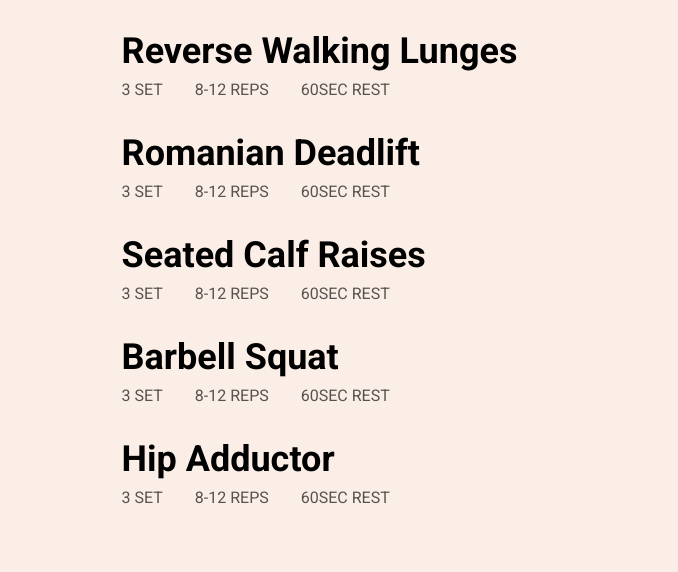
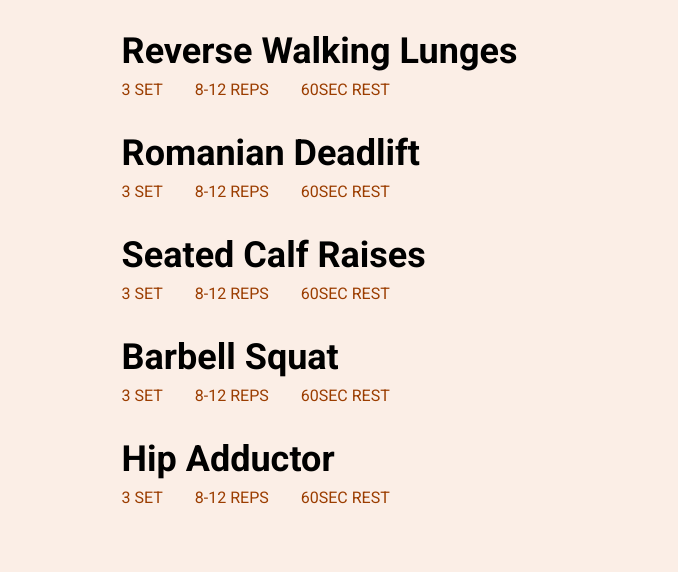
Before and after one commit to JavierBayonOlivencia/HFP, a plain HTML site: page leg.html in a window 1280 px wide. Shown: the part 687-1259 px from the top of the page, without its empty margins (0-678 px from the left). Drawn offline with Linux system fonts and the light colour scheme.

Commit message:
Update exercise.css

```diff
--- a/style/exercise.css
+++ b/style/exercise.css
@@ -71,7 +71,7 @@ body {
 
 #exercise .exercise-container .exercise-content .content-info .info-cards .card .card-info span {
     text-transform: uppercase;
-    opacity: 65%;
+    color: var(--orange-700);
 }
 
 #exercise .exercise-container .exercise-content .content-info .info-cards .card-details {
```
